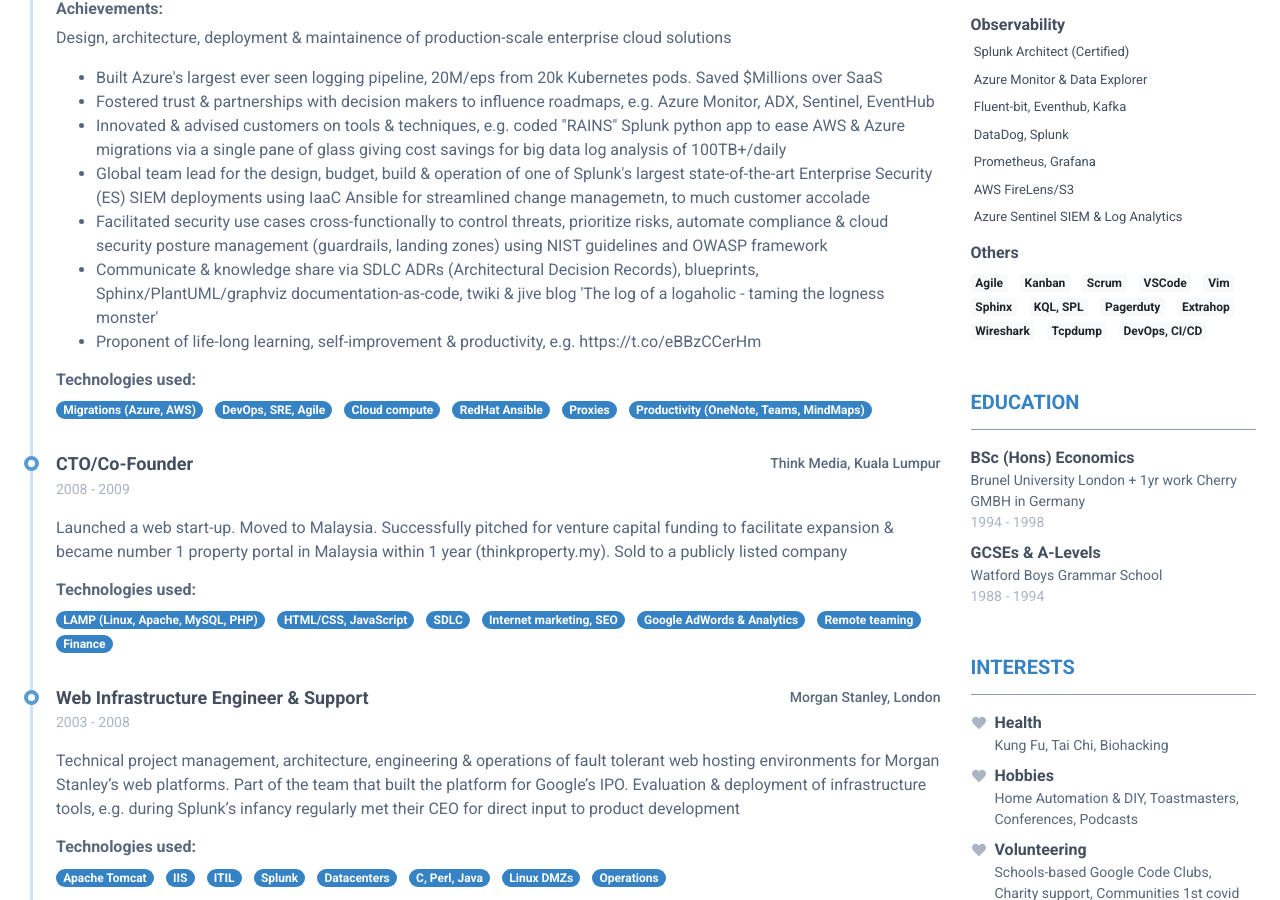
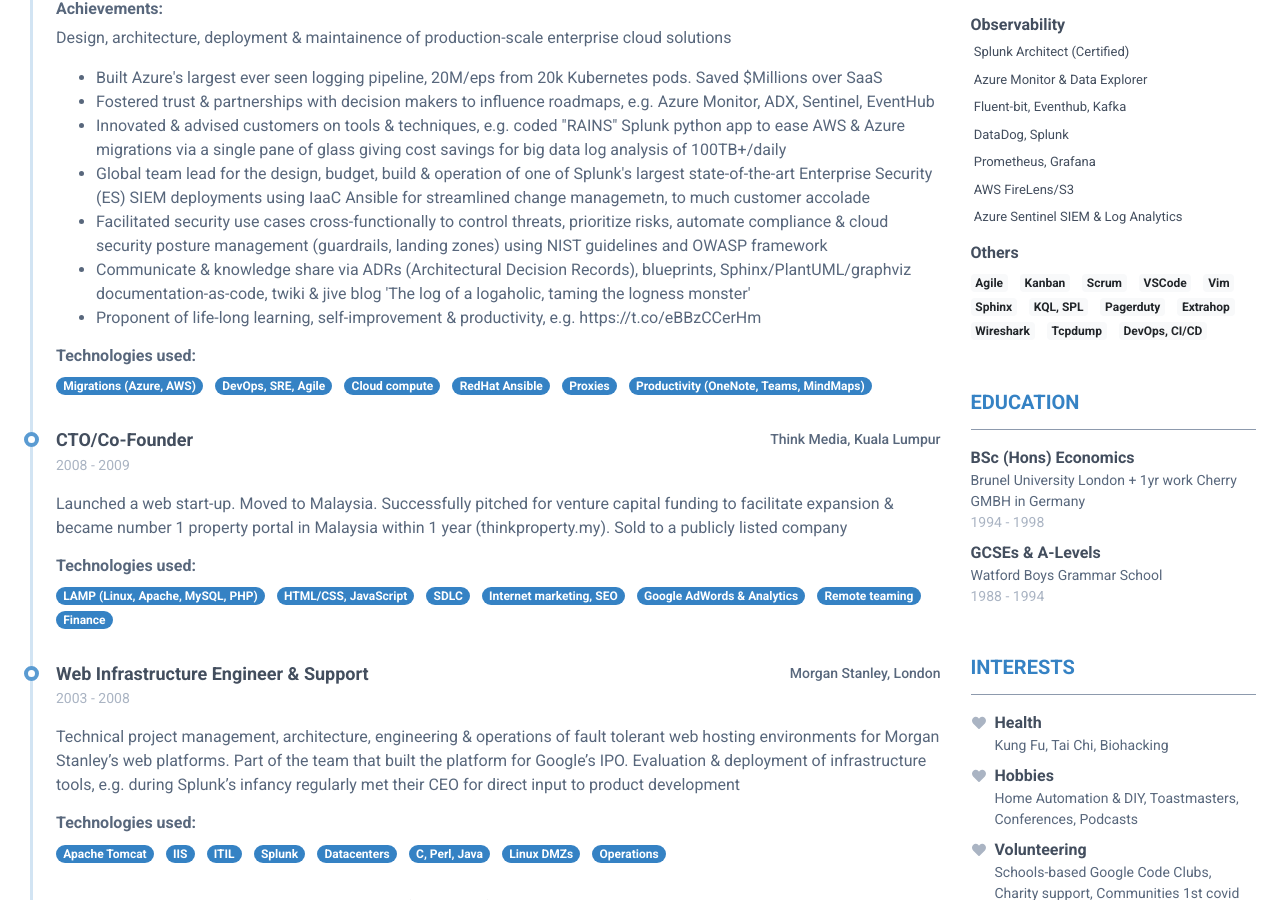
Before and after one commit to Hamy200/resume, a Jekyll site: the page built from index.markdown, in a window 1280 px wide and 900 px high, scrolled down 607 px. Built offline with Jekyll 4.4.1, drawn with Linux system fonts in a browser that asks for light colours; nearby versions of some CDN libraries.

Commit message:
Update data.yml

```diff
--- a/_data/data.yml
+++ b/_data/data.yml
@@ -54,7 +54,7 @@ experiences:
         - Innovated & advised customers on tools & techniques, e.g. coded "RAINS" Splunk python app to ease AWS & Azure migrations via a single pane of glass giving cost savings for big data log analysis of 100TB+/daily
         - Global team lead for the design, budget, build & operation of one of Splunk's largest state-of-the-art Enterprise Security (ES) SIEM deployments using IaaC Ansible for streamlined change managemetn, to much customer accolade
         - Facilitated security use cases cross-functionally to control threats, prioritize risks, automate compliance & cloud security posture management (guardrails, landing zones) using NIST guidelines and OWASP framework
-        - Communicate & knowledge share via SDLC ADRs (Architectural Decision Records), blueprints, Sphinx/PlantUML/graphviz documentation-as-code, twiki & jive blog 'The log of a logaholic - taming the logness monster'
+        - Communicate & knowledge share via ADRs (Architectural Decision Records), blueprints, Sphinx/PlantUML/graphviz documentation-as-code, twiki & jive blog 'The log of a logaholic, taming the logness monster'
         - Proponent of life-long learning, self-improvement & productivity, e.g. https://t.co/eBBzCCerHm
     technologies:
       - Migrations (Azure, AWS)
```
